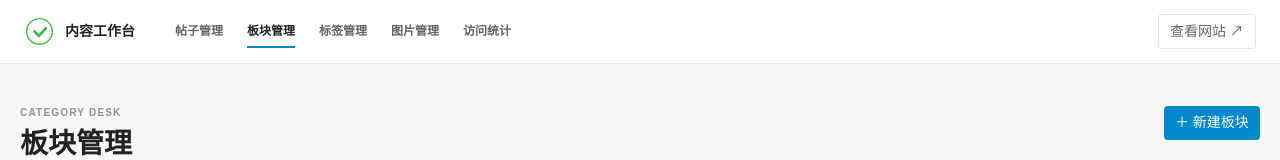
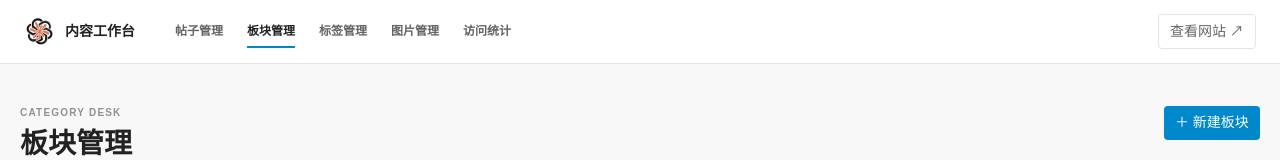
Before and after one commit to gao-jian-bin/AI-form, a Nuxt app: page /admin/categories in a window 1280 px wide. Shown: the top 160 px of the page. Built offline with nearby package versions, Linux system fonts and the light colour scheme; no server answers.

Commit message:
feat: update site logo

```diff
--- a/app/components/SiteHeader.vue
+++ b/app/components/SiteHeader.vue
@@ -56,7 +56,7 @@ onMounted(() => {
 
           <div class="title">
             <NuxtLink id="site-logo" to="/" aria-label="首页">
-              <img class="site-logo-image" src="/logo.svg" alt="">
+              <img class="site-logo-image" src="/fused_logo_exact.svg" alt="">
             </NuxtLink>
           </div>
 
--- a/app/error.vue
+++ b/app/error.vue
@@ -10,7 +10,7 @@ function goHome() {
 
 <template>
   <div class="error-page">
-    <img class="brand-logo" src="/logo.svg" alt="网站 Logo">
+    <img class="brand-logo" src="/fused_logo_exact.svg" alt="网站 Logo">
     <p>{{ error.statusCode || 500 }}</p>
     <h1>{{ error.statusCode === 404 ? '这个页面不存在' : '页面暂时无法打开' }}</h1>
     <p>{{ getErrorMessage(error, '请稍后再试。') }}</p>
--- a/app/layouts/studio.vue
+++ b/app/layouts/studio.vue
@@ -12,7 +12,7 @@ const isAnalyticsRoute = computed(() => route.path.startsWith('/admin/analytics'
     <header class="studio-header">
       <div class="studio-header__primary">
         <NuxtLink to="/admin" class="studio-brand">
-          <img class="brand-logo brand-logo-small" src="/logo.svg" alt="">
+          <img class="brand-logo brand-logo-small" src="/fused_logo_exact.svg" alt="">
           <span>内容工作台</span>
         </NuxtLink>
         <nav class="studio-nav" aria-label="工作台导航">
--- a/nuxt.config.ts
+++ b/nuxt.config.ts
@@ -12,7 +12,7 @@ export default defineNuxtConfig({
         { name: 'description', content: '收录 ChatGPT 技巧、AI 学习框架与实用工具。' },
       ],
       link: [
-        { rel: 'icon', type: 'image/svg+xml', href: '/logo.svg' },
+        { rel: 'icon', type: 'image/svg+xml', href: '/fused_logo_exact.svg' },
         { rel: 'alternate', type: 'application/atom+xml', title: '', href: '/feed.xml' },
       ],
     },
```
Also changed, not shown: public/fused_logo_exact.svg (added).
